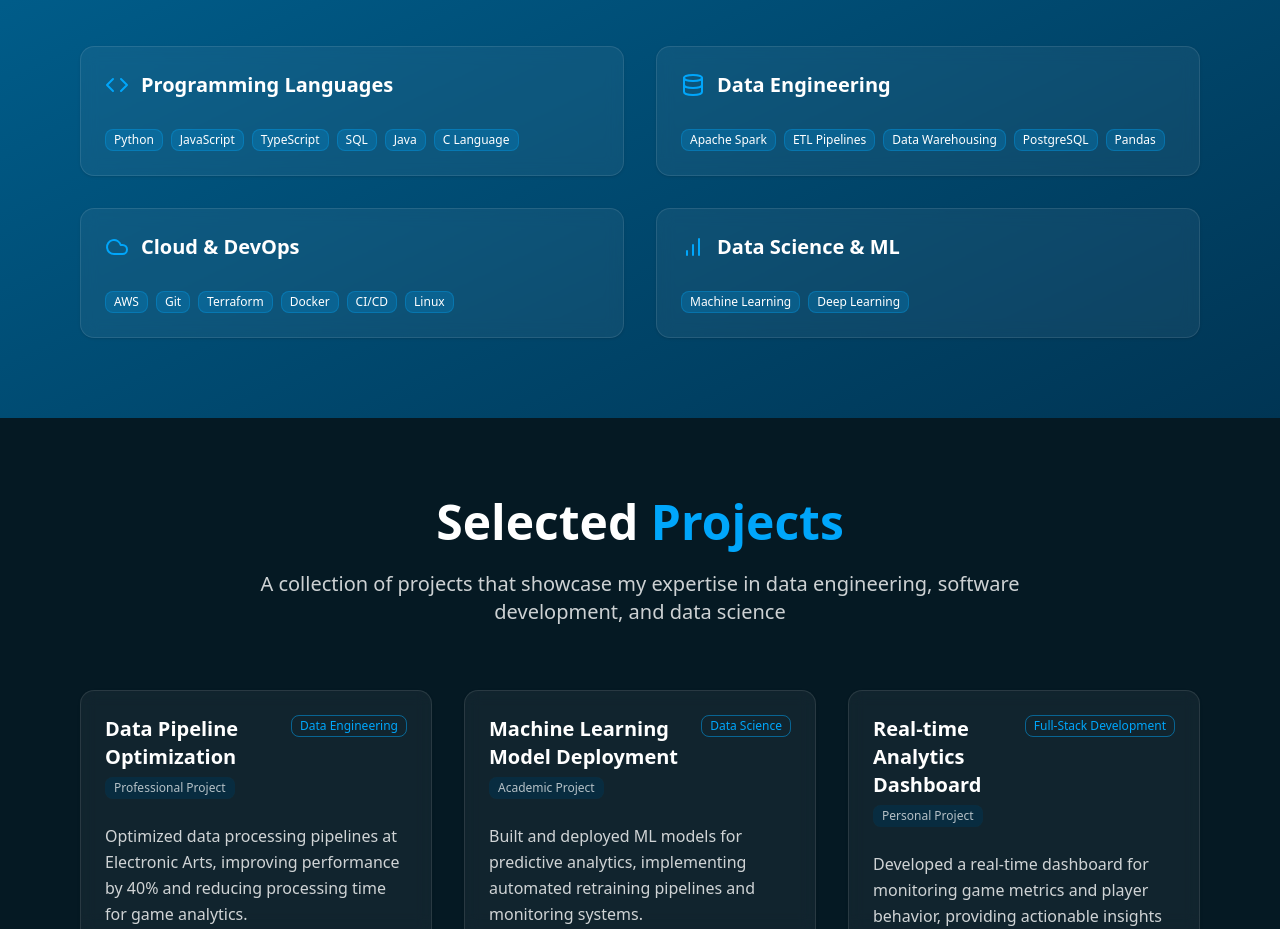
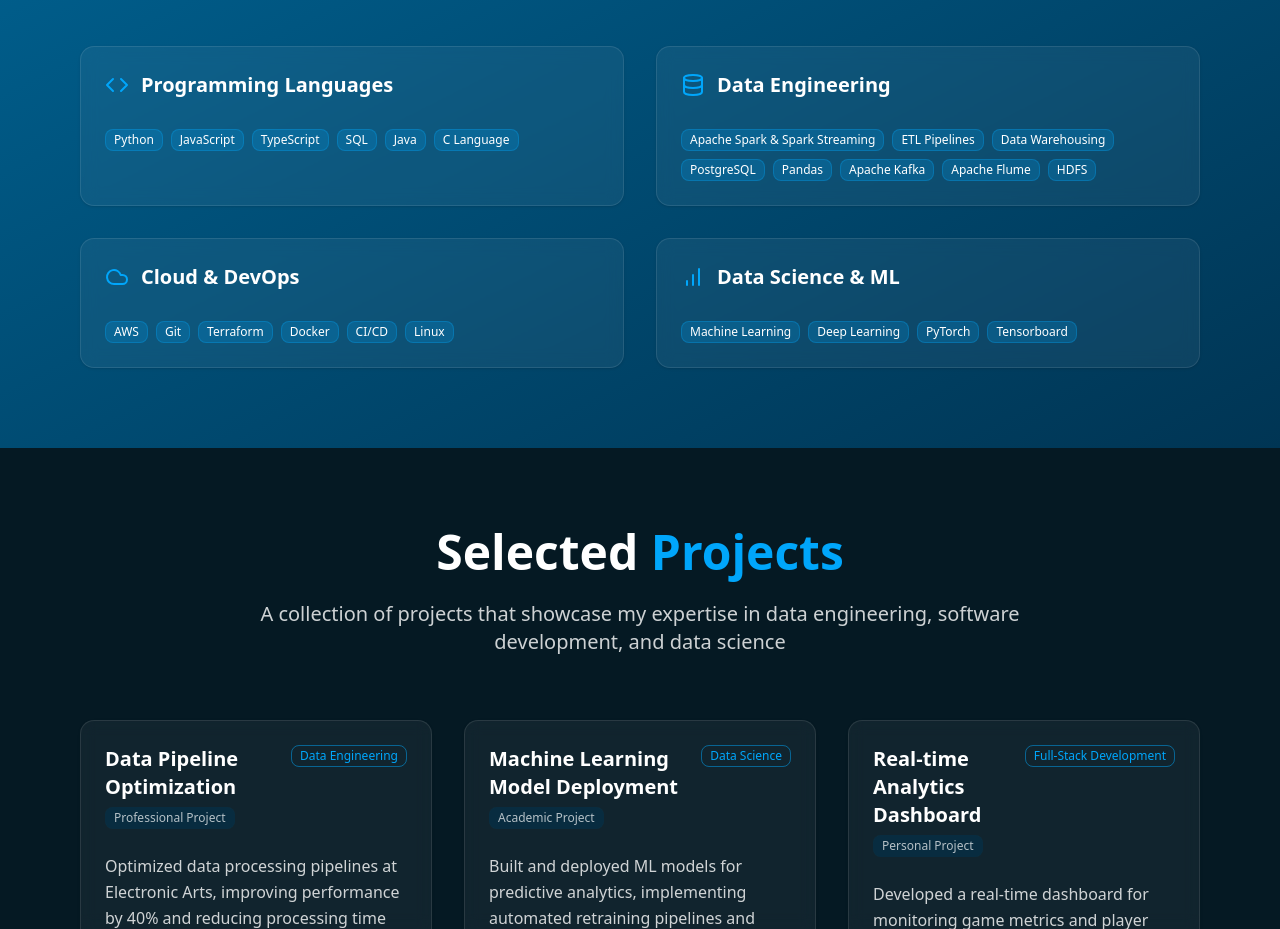
Before and after one commit to pedrorfdez/portfolio, a Next.js app: page / in a window 1280 px wide. Shown: the part 4180-5109 px from the top of the page. Built offline with nearby package versions, Linux system fonts and the light colour scheme; no server answers.

Commit message:
Updated skills information

```diff
--- a/components/skills.tsx
+++ b/components/skills.tsx
@@ -20,11 +20,14 @@ export default function Skills() {
       title: 'Data Engineering',
       icon: Database,
       skills: [
-        'Apache Spark',
+        'Apache Spark & Spark Streaming',
         'ETL Pipelines',
         'Data Warehousing',
         'PostgreSQL',
         'Pandas',
+        'Apache Kafka',
+        'Apache Flume',
+        'HDFS',
       ],
     },
     {
@@ -35,7 +38,7 @@ export default function Skills() {
     {
       title: 'Data Science & ML',
       icon: BarChart,
-      skills: ['Machine Learning', 'Deep Learning'],
+      skills: ['Machine Learning', 'Deep Learning', 'PyTorch', 'Tensorboard'],
     },
   ];
 
```
